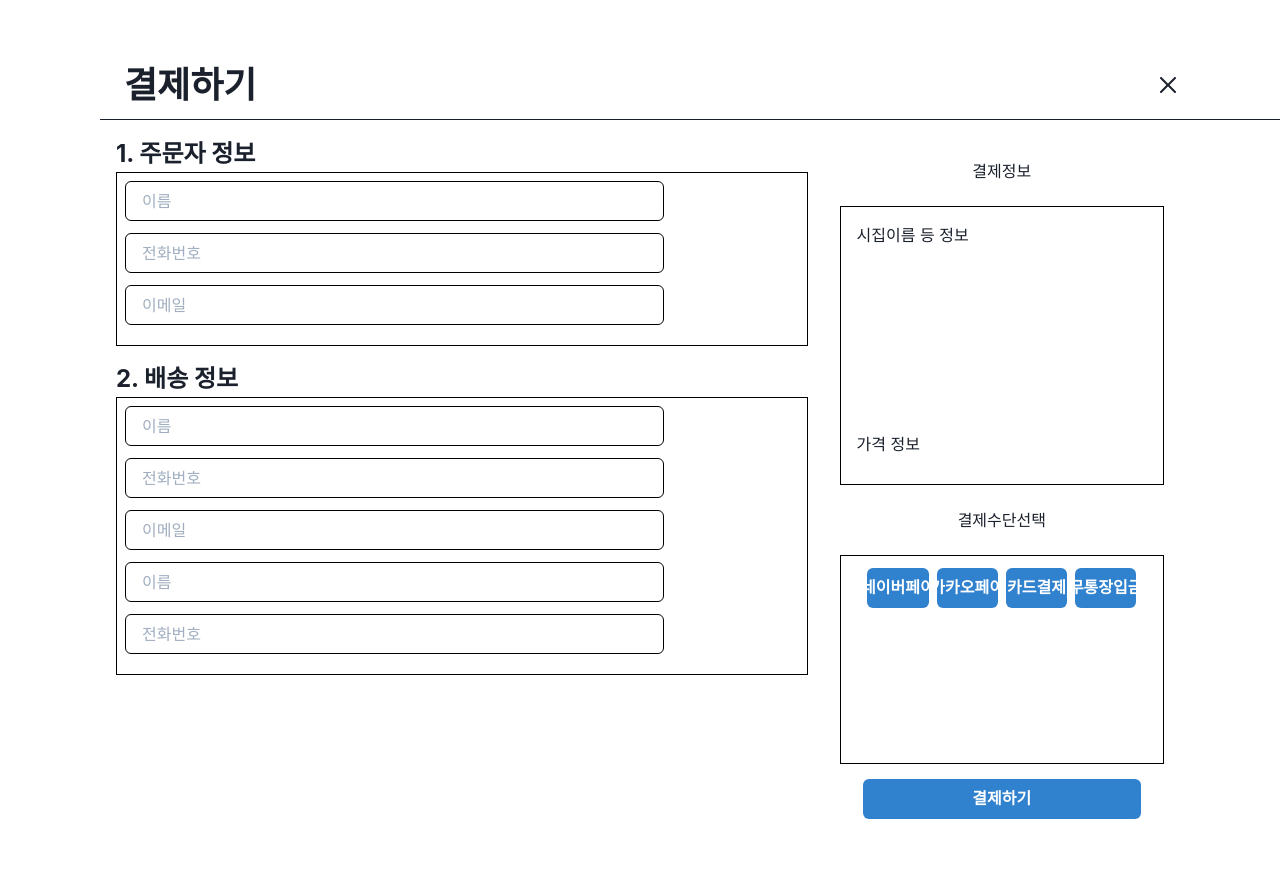
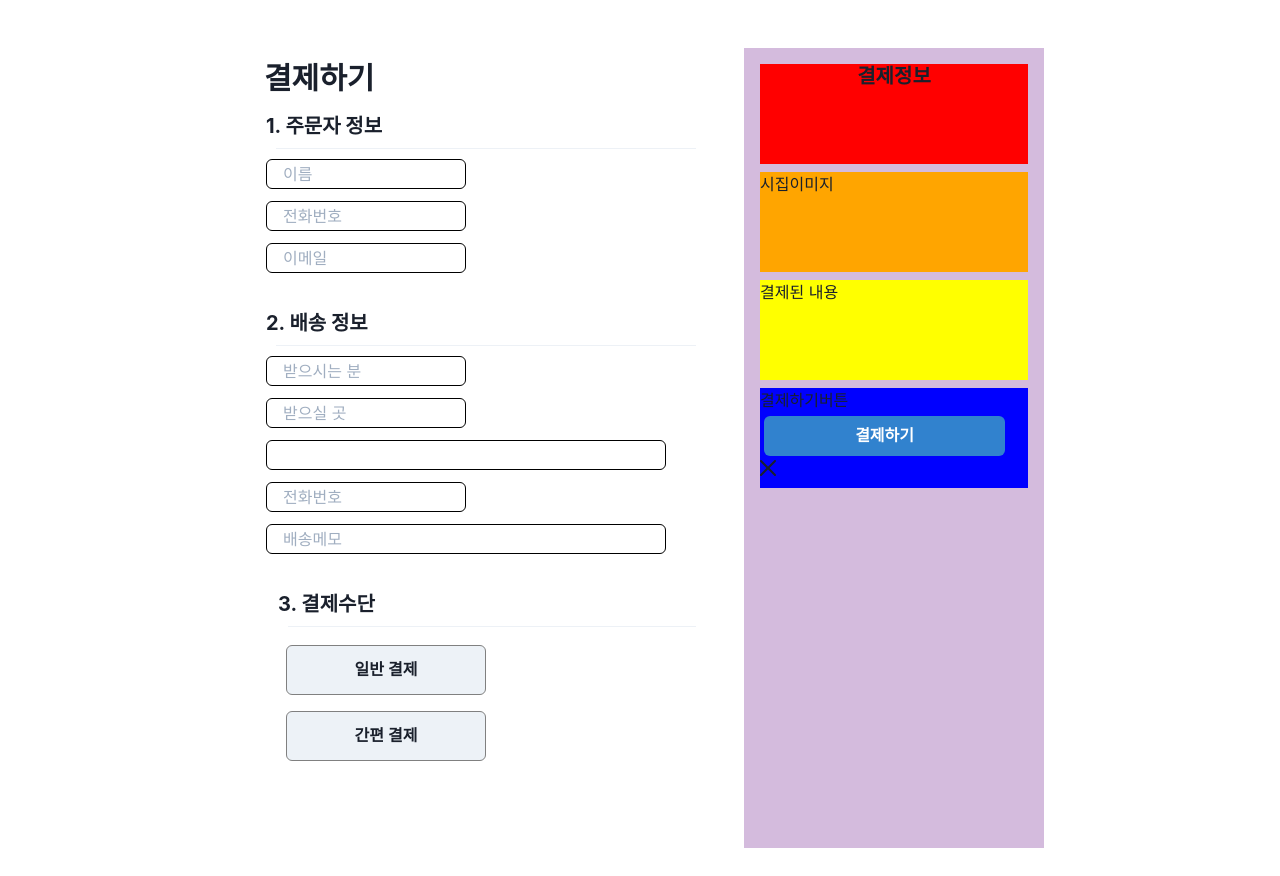
Before and after one commit to yuliepie/flower-letter-nlp, a React (Create React App) app in the folder client/: page /orders in a window 1280 px wide. Before the commit the page ends 850 px from the top, so only its background shows below. Built offline with nearby package versions, Linux system fonts and the light colour scheme.

Commit message:
ADD: route-ordercompletepage

```diff
--- a/client/src/components/OrderComplete.js
+++ b/client/src/components/OrderComplete.js
@@ -1,7 +1,9 @@
 import React from 'react';
 import { Box, VStack, Button, Text } from '@chakra-ui/react';
+import { useNavigate } from 'react-router';
 
 function OrderComplete({ history }) {
+  const navigate = useNavigate();
   return (
     <>
       <VStack w='100%' h='100vh' align='center' justifyContent='center'>
@@ -19,7 +21,13 @@ function OrderComplete({ history }) {
               <Text m='3px'>빠르게 제작하여 보내드릴게요!</Text>
             </Box>
           </VStack>
-          <Button bgGradient='linear(to-r, orange.200, yellow.300, green.200, teal.200 )' color='white' w='150px'>
+          <Button
+            onClick={() => {
+              navigate('/');
+            }}
+            bgGradient='linear(to-r, orange.200, yellow.300, green.200, teal.200 )'
+            color='white'
+            w='150px'>
             홈으로!
           </Button>
         </Box>
--- a/client/src/components/OrderPay.js
+++ b/client/src/components/OrderPay.js
@@ -1,31 +1,96 @@
-import React from "react";
-import {
-  Flex,
-  Box,
-  CloseButton,
-  Input,
-  Center,
-  Button,
-  Text
-} from "@chakra-ui/react";
-import {  useNavigate } from "react-router";
+import React from 'react';
+import { Flex, Box, CloseButton, Input, Center, Button, Text, VStack, HStack, Heading, Divider } from '@chakra-ui/react';
+import { useNavigate } from 'react-router';
 
+function OrderPay({ history }) {
+  const navigate = useNavigate();
 
+  const orderInfo = '김서정님 주문 완료 되었습니다.';
 
-
-function OrderPay({history}) {
-
-  const navigate = useNavigate()
-
-  const orderInfo = '김서정님 주문 완료 되었습니다.'
-
-  const onClickPayButton = async()=>{
-    navigate('/checkout')
-  }
-
+  const onClickPayButton = async () => {
+    navigate('/checkout');
+  };
 
   return (
-    <div margin='25px'>
+    <VStack w='100%' align='center' justify='center'>
+      <Flex h='10'></Flex>
+      <HStack w='95%' h='100%' align='center' justify='center'>
+        <Box w='500px' h='800px' p='3'>
+          <Heading size='lg' pl='4'>
+            결제하기
+          </Heading>
+          <Box m='10px' p='2'>
+            <Heading size='md'>1. 주문자 정보</Heading>
+            <Center p='10px'>
+              <Divider orientation='horizontal' />
+            </Center>
+            <Input h='30px' w='200px' display='block' mb='3' borderColor='black' placeholder='이름' />
+            <Input h='30px' w='200px' display='block' mb='3' borderColor='black' placeholder='전화번호' />
+            <Input h='30px' w='200px' display='block' mb='3' borderColor='black' placeholder='이메일' />
+          </Box>
+          <Box m='10px' p='2'>
+            <Heading size='md'>2. 배송 정보</Heading>
+            <Center p='10px'>
+              <Divider orientation='horizontal' />
+            </Center>
+            <Box>
+              <Input h='30px' w='200px' display='block' mb='3' borderColor='black' placeholder='받으시는 분' />
+              <Input h='30px' w='200px' mb='3' borderColor='black' placeholder='받으실 곳' />
+
+              <Input display='block' h='30px' w='400px' mb='3' borderColor='black' />
+              <Input display='block' h='30px' w='200px' mb='3' borderColor='black' placeholder='전화번호' />
+
+              <Input display='block' h='30px' w='400px' mb='3' borderColor='black' placeholder='배송메모' />
+            </Box>
+          </Box>
+          <Box m='10px' p='2' pl='5'>
+            <Heading size='md'>3. 결제수단</Heading>
+            <Center p='10px'>
+              <Divider orientation='horizontal' />
+            </Center>
+            <Button size='md' h='50px' w='200px' border='1px' borderColor='gray' m='2'>
+              일반 결제
+            </Button>
+            <Button size='md' h='50px' w='200px' border='1px' borderColor='gray' m='2'>
+              간편 결제
+            </Button>
+          </Box>
+        </Box>
+        <Box bg='#D4BBDD' w='300px' h='800'>
+          <VStack p='4'>
+            <Box bg='red' w='100%' h='100'>
+              <Heading size='md' align='center'>
+                결제정보
+              </Heading>
+            </Box>
+            <Box bg='orange' w='100%' h='100'>
+              시집이미지
+            </Box>
+            <Box bg='yellow' w='100%' h='100'>
+              결제된 내용
+            </Box>
+            <Box bg='blue' w='100%' h='100'>
+              결제하기버튼
+              <Button colorScheme='blue' m='1' w='90%' onClick={onClickPayButton}>
+                결제하기
+              </Button>
+              <CloseButton
+                size='2xl'
+                onClick={() => {
+                  navigate('/');
+                }}></CloseButton>
+            </Box>
+          </VStack>
+        </Box>
+      </HStack>
+      <Flex h='5'></Flex>
+    </VStack>
+  );
+}
+export default OrderPay;
+
+{
+  /* <div margin='25px'>
       <Flex
         p="2"
         h="70"
@@ -115,7 +180,5 @@ function OrderPay({history}) {
           </Flex>
         </Box>
       </Flex>
-    </div>
-  );
+    </div> */
 }
-export default OrderPay;
--- a/client/src/pages/Checkout.js
+++ b/client/src/pages/Checkout.js
@@ -1,12 +1,12 @@
 import React from 'react';
-import OrderPay from '../components/OrderPay';
+import OrderComplete from '../components/OrderComplete';
 import { useLocation } from 'react-router';
 
 const Checkout = ({ history }) => {
-
-  const location = useLocation()
+  const location = useLocation();
   return (
     <div>
+      <OrderComplete></OrderComplete>
       <p>{location.orderInfo}</p>
     </div>
   );
```
